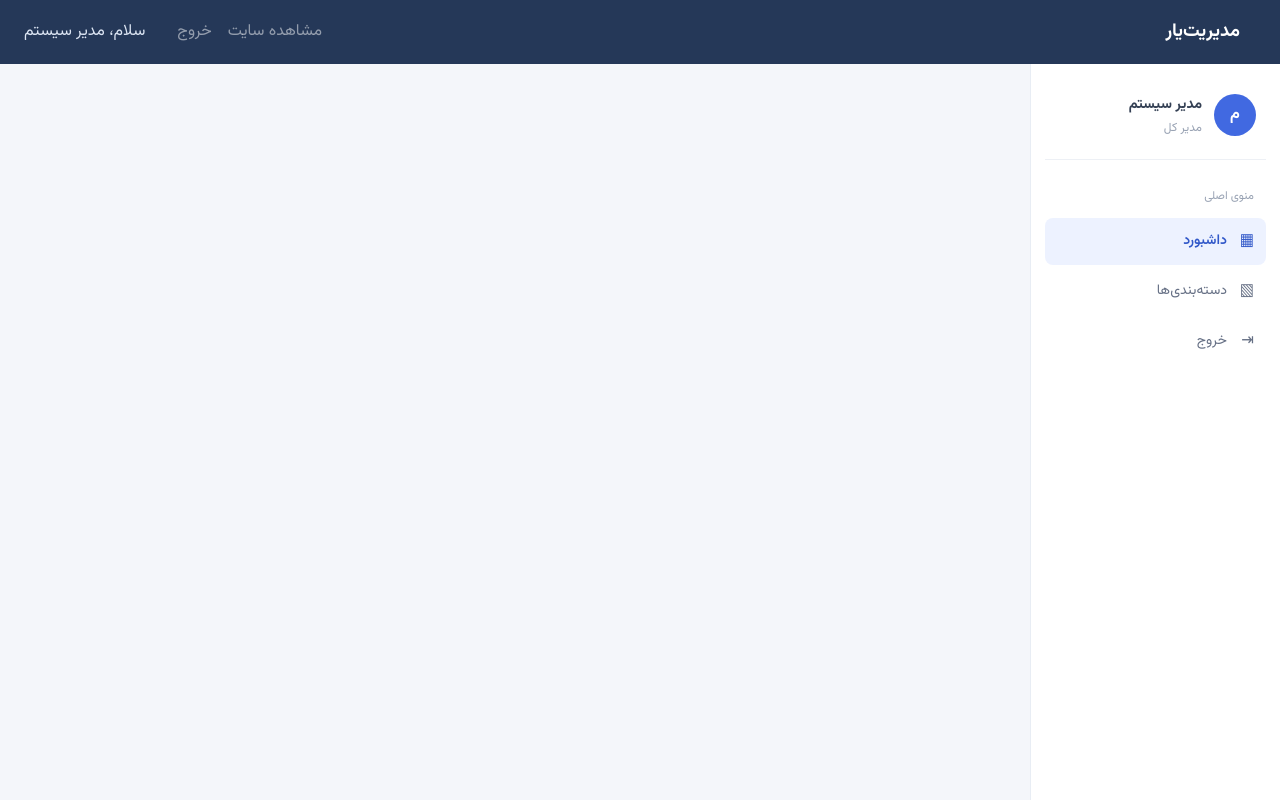
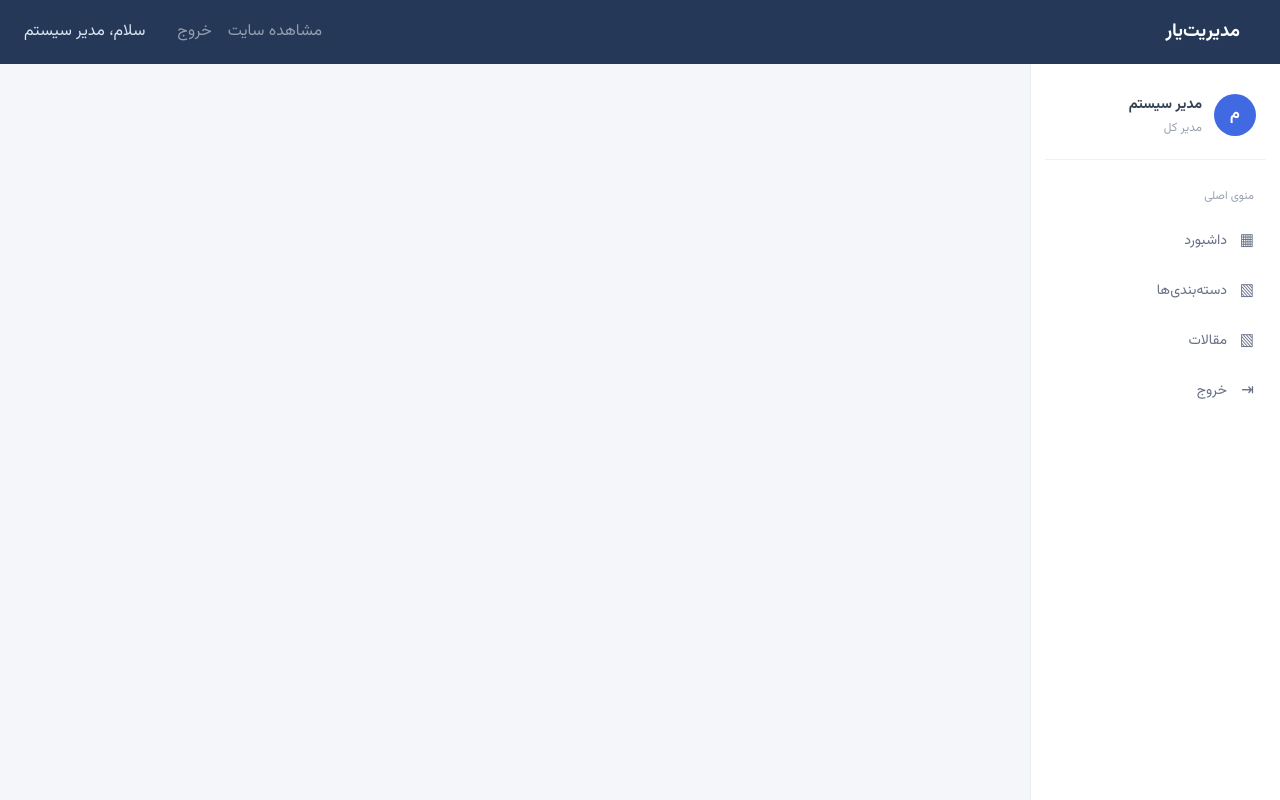
Before and after one commit to hamog/php-mvc, a PHP site: page /php-mvc/app/Views/layouts/admin/header.php in a window 1280 px wide. Run offline with PHP 8.4, Linux system fonts and the light colour scheme; some libraries are stand-ins or nearby versions.

Commit message:
Modify menu in header

```diff
--- a/app/Views/layouts/admin/header.php
+++ b/app/Views/layouts/admin/header.php
@@ -31,9 +31,10 @@
             <div><strong>مدیر سیستم</strong><small>مدیر کل</small></div>
         </div>
         <div class="sidebar-heading">منوی اصلی</div>
-        <a class="side-link active" href="<?= BASE_URL ?>/dashboard"><span class="side-icon">▦</span> داشبورد</a>
-        <a class="side-link" href="<?= BASE_URL ?>/categories"><span class="side-icon">▧</span> دسته‌بندی‌ها</a>
-        <a class="side-link" href="<?= BASE_URL ?>"><span class="side-icon">⇥</span> خروج</a>
+        <a class="side-link<?php if ($_SERVER['REQUEST_URI'] == '/php-mvc/dashboard'): ?> active<?php endif; ?>" href="<?= BASE_URL ?>/dashboard"><span class="side-icon">▦</span> داشبورد</a>
+        <a class="side-link<?php if ($_SERVER['REQUEST_URI'] == '/php-mvc/categories'): ?> active<?php endif; ?>" href="<?= BASE_URL ?>/categories"><span class="side-icon">▧</span> دسته‌بندی‌ها</a>
+        <a class="side-link<?php if ($_SERVER['REQUEST_URI'] == '/php-mvc/posts'): ?> active<?php endif; ?>" href="<?= BASE_URL ?>/categories"><span class="side-icon">▧</span> مقالات</a>
+        <a class="side-link<?php if ($_SERVER['REQUEST_URI'] == '/php-mvc/logout'): ?> active<?php endif; ?>" href="<?= BASE_URL ?>"><span class="side-icon">⇥</span> خروج</a>
     </aside>
 
     <main class="main-content">
--- a/core/Libraries/Router.php
+++ b/core/Libraries/Router.php
@@ -59,8 +59,8 @@ class Router
     {
         http_response_code(404);
 
-        require BASE_DIR . '/app/Views/layouts/header.php';
+        require BASE_DIR . '/app/Views/layouts/site/header.php';
         require BASE_DIR . '/app/Views/errors/404.php';
-        require BASE_DIR . '/app/Views/layouts/footer.php';
+        require BASE_DIR . '/app/Views/layouts/site/footer.php';
     }
 }
```
